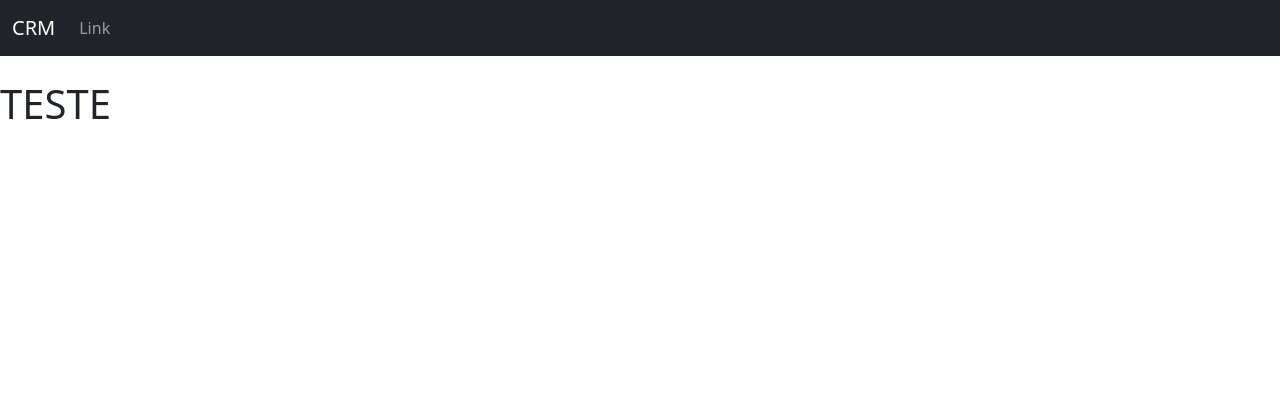
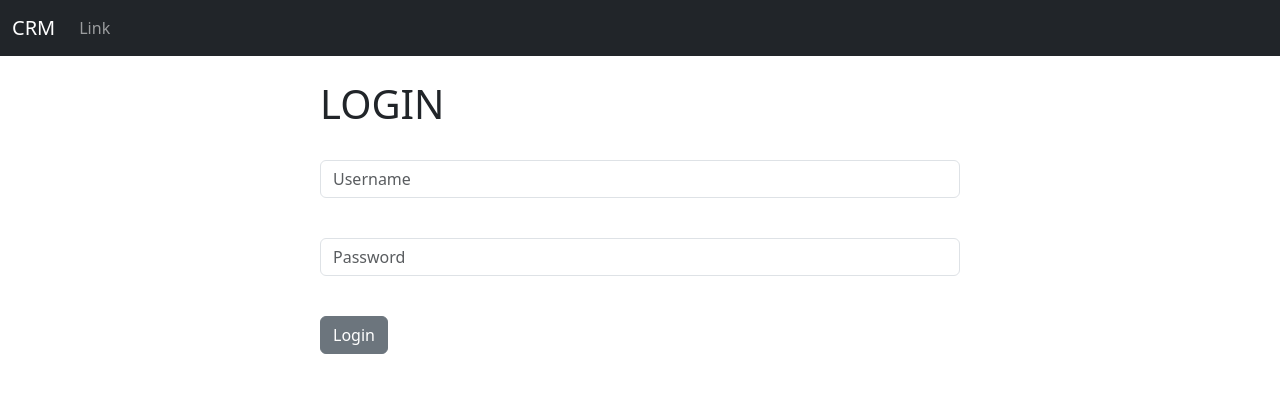
Before and after one commit to lzmattana/Django_CRM, a Django app: page / in a window 1280 px wide. Shown: the top 393 px of the page. Run offline with Django 4.2, Linux system fonts and the light colour scheme.

Commit message:
login user

```diff
--- a/website_CRM/templates/base.html
+++ b/website_CRM/templates/base.html
@@ -15,6 +15,14 @@
     {% include 'navbar.html'%}
     <div class="conteiner">
     </br>
+    {% if messages %}
+      {% for message in messages %}
+      <div class="alert alert-warning alert-dismissible fade show" role="alert">
+        {{ message }}
+        <button type="button" class="btn-close" data-bs-dismiss="alert" aria-label="Close"></button>
+      </div>
+      {% endfor %}
+    {% endif %}
         {% block content %} {% endblock %}
     </div>
     <script
--- a/website_CRM/templates/home.html
+++ b/website_CRM/templates/home.html
@@ -1,5 +1,43 @@
 {% extends 'base.html' %} {% block content %}
 
-<h1>TESTE</h1>
+<div class="col-md-6 offset-md-3">
 
+    {% if user.is_authenticated %}
+
+<h1>Wellcome</h1>
+
+{% else %}
+
+  <h1>LOGIN</h1>
+</br>
+  <form method="POST" action="{% url 'home' %}">
+    {% csrf_token %}
+    <form>
+      <div class="mb-3">
+
+        <input
+          type="text"
+          class="form-control"
+          name="username",
+          placeholder="Username"
+          required
+        />
+      </div><br/>
+      <div class="mb-3">
+
+        <input
+          type="password"
+          class="form-control"
+          name="password",
+          placeholder="Password"
+          required
+
+        />
+      </div>
+      <br/>
+      <button type="submit" class="btn btn-secondary">Login</button>
+    </form>
+  </form>
+</div>
+{% endif %}
 {% endblock %}
--- a/website_CRM/urls.py
+++ b/website_CRM/urls.py
@@ -3,4 +3,6 @@ from . import views
 
 urlpatterns = [
     path('', views.home, name="home"),
+    #path('login/', views.login_user, name="login"),
+    #path('logout/', views.logout_user, name="logout"),
 ]
--- a/website_CRM/views.py
+++ b/website_CRM/views.py
@@ -1,5 +1,24 @@
-from django.shortcuts import render
+from django.shortcuts import render, redirect
+from django.contrib.auth import authenticate, login, logout
+from django.contrib import messages
 
 # Create your views here.
 def home(request):
-    return render(request, 'home.html', {})
+    # check to see if login in
+    if request.method == 'POST':
+        username = request.POST['username']
+        password = request.POST['password']
+        # Authenticate the user
+        user = authenticate(username=username, password=password)
+        if user is not None:
+            login(request, user)
+            messages.success(request, 'Logged in successfully')
+            return redirect('home')
+        else:
+            messages.error(request, 'Invalid credentials')
+            return redirect('home')
+    else:
+        return render(request, 'home.html', {})
+
+def logout_user(request):
+    pass
```
Also changed, not shown: 14 other files.
